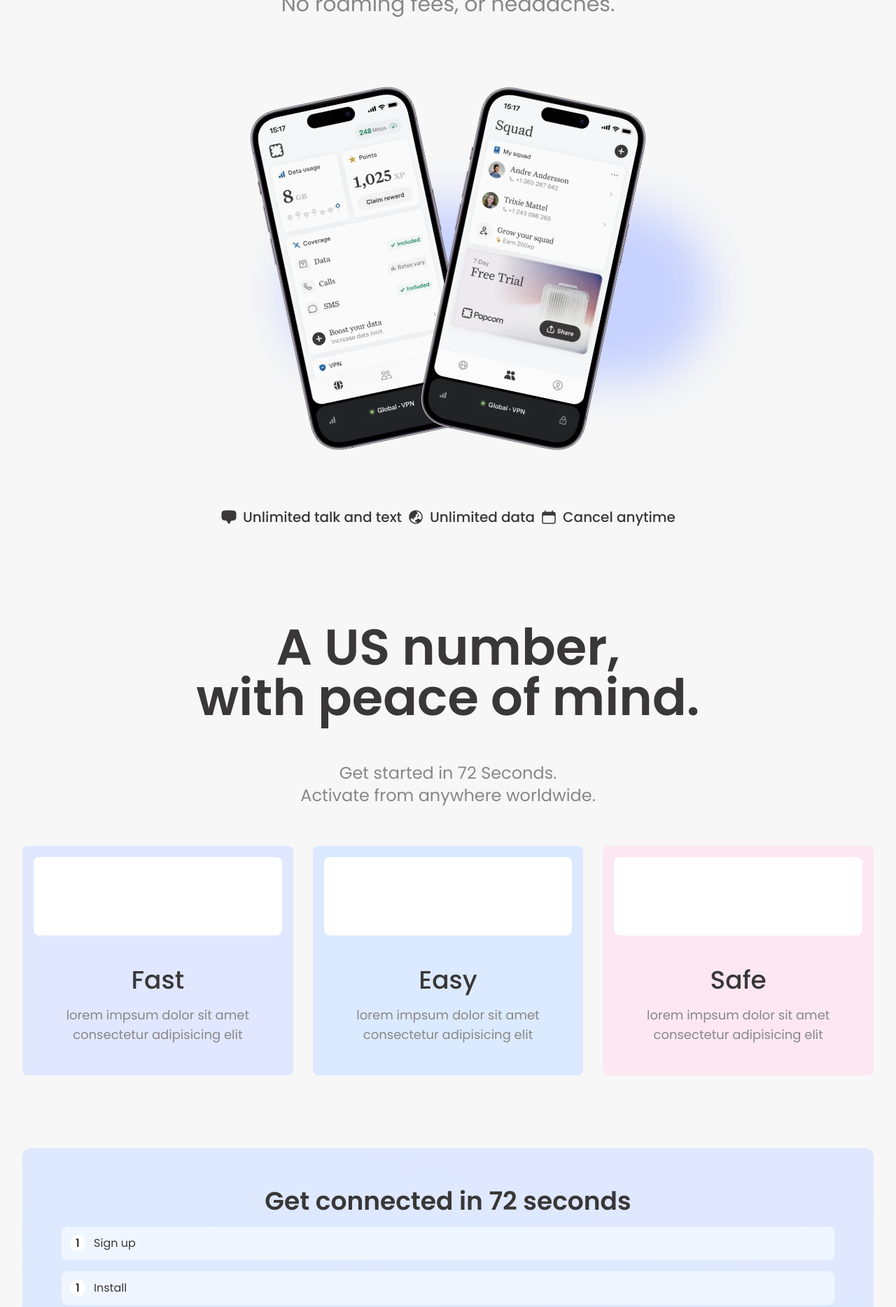
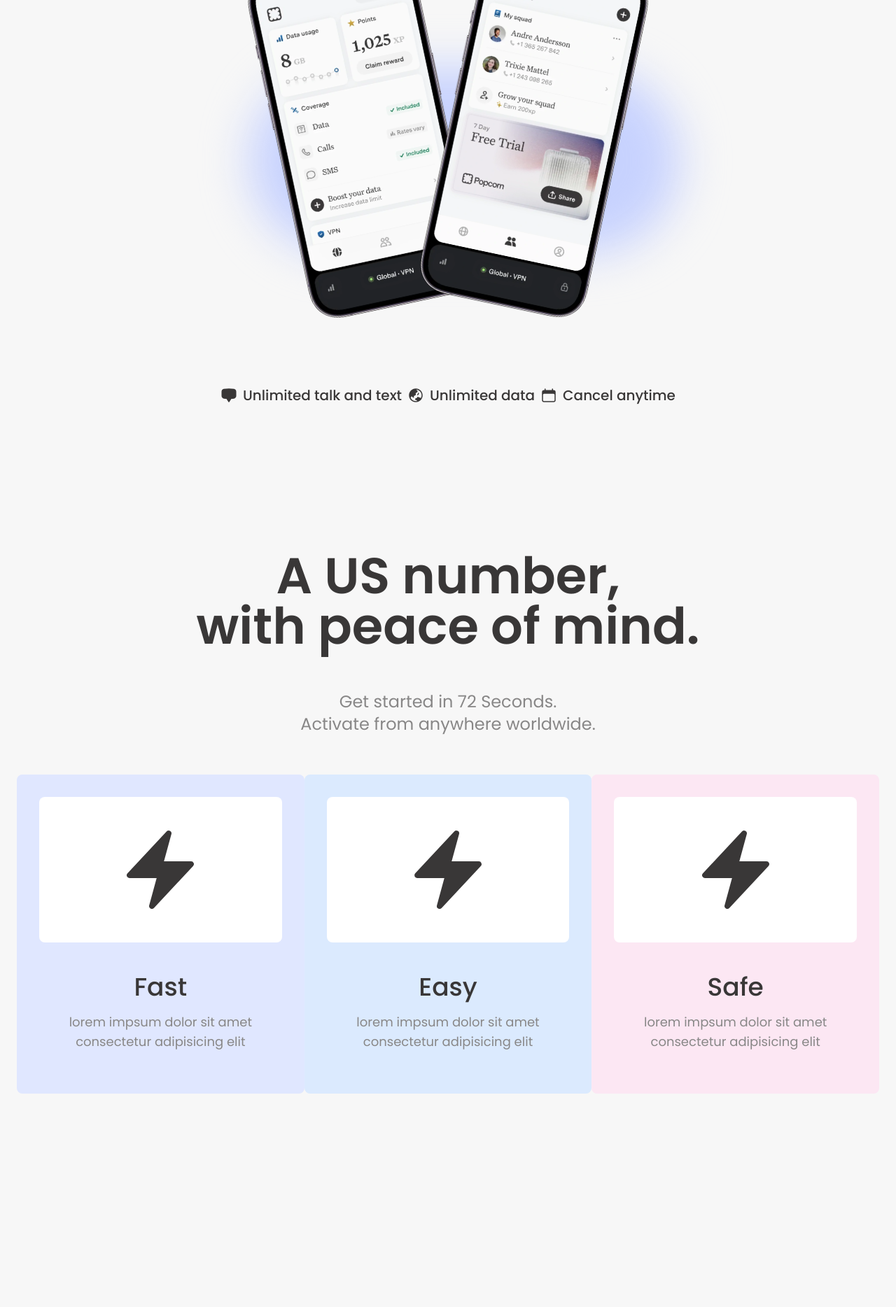
Before and after one commit to YasserDalali/landingpage, a React (Create React App) app: page / in a window 1280 px wide. Shown: the part 660-2528 px from the top of the page at 70% size. Built offline with nearby package versions, Linux system fonts and the light colour scheme; what tailwindcss-motion would draw is missing.

Commit message:
layout fixes + icons

```diff
--- a/src/components/elements/Card.jsx
+++ b/src/components/elements/Card.jsx
@@ -3,13 +3,20 @@ import React from 'react'
 export default function Card({title, desc, color}) {
 
   return (
-    <section className={` min-h-32 ${color} p-4 motion-preset-slide-up flex md:flex-col-reverse md:gap-7 md:rounded-lg justify-between items-center rounded-e-lg me-3 md:m-0 my-3`}>
+    <section className={` min-h-32 ${color} p-8 motion-preset-slide-up flex md:flex-col-reverse md:gap-7 md:rounded-lg justify-between items-center rounded-e-lg me-3 md:m-0 my-3`}>
         <div className='basis-2/3 md:basis-1'>
         <h3 className='font-medium text-xl md:text-4xl md:text-center md:my-4 '>{title}</h3>
-        <p className='text-accent md:text-center md:text-lg md:pb-7 mx-[10%]'>{desc}</p>
+        <p className='text-accent md:text-center md:text-lg md:pb-7 md:mx-[10%]'>{desc}</p>
         </div>
 
-        <div className='w-full p-14 md:basis-1 rounded-lg h-full basis-1/3 bg-white'></div>
+        <div className='w-full flex p-10 items-center justify-center md:basis-1 rounded-lg h-full basis-1/3  bg-white'>
+
+
+        <svg  xmlns="http://www.w3.org/2000/svg" viewBox="0 0 24 24" fill="currentColor" className="md:size-32">
+  <path fillRule="evenodd" d="M14.615 1.595a.75.75 0 0 1 .359.852L12.982 9.75h7.268a.75.75 0 0 1 .548 1.262l-10.5 11.25a.75.75 0 0 1-1.272-.71l1.992-7.302H3.75a.75.75 0 0 1-.548-1.262l10.5-11.25a.75.75 0 0 1 .913-.143Z" clipRule="evenodd" />
+</svg>
+
+        </div>
     </section>
   )
 }
--- a/src/components/sections/Benefits.jsx
+++ b/src/components/sections/Benefits.jsx
@@ -13,7 +13,7 @@ export default function Benefits({ref}) {
         A US number, <br></br> with peace of mind.
       </h2>
       <p className="text-center md:text-2xl mb-7 md:mb-14 text-accent ">Get started in 72 Seconds. <br /> Activate from anywhere worldwide.</p>
-<div className="flex flex-col md:flex-row md:items-center md:justify-between md:gap-7">
+<div className="flex flex-col md:flex-row md:justify-around ">
       <Card
         title="Fast"
         desc="lorem impsum dolor sit amet consectetur adipisicing elit"
--- a/src/components/sections/Cta.jsx
+++ b/src/components/sections/Cta.jsx
@@ -1,37 +1,49 @@
 import React from "react";
-import phonePeek from '../../images/667e7ff64aba18c8b49167a1_cta-img-mobile.png'
+import phone from "../../images/667ac579ffa8ca74d6093371_mockup-profile.png";
+import phonePeek from "../../images/667e7ff64aba18c8b49167a1_cta-img-mobile.png";
 export default function Cta() {
   return (
-    <div className="p-whitespacey md:p-whitespacex w-full">
-      <section className="p-14 bg-gradient-to-tr from-blue-100 to-indigo-100 rounded-t-xl">
-        <h1 className="text-4xl font-semibold text-center">Get connected in 72 seconds</h1>
+    <div className="p-whitespacex md:my-whitespacey w-full md:grid md:grid-cols-2 relative">
+      <section className="flex flex-col self-center items-center justify-center p-14 md:h-[90%] md:pe-[40%] bg-gradient-to-tr from-blue-100 to-indigo-100 rounded-t-xl md:rounded-xl">
+        <h1 className="text-3xl md:text-4xl font-semibold text-center">
+          Get connected in 72 seconds
+        </h1>
 
-        <p className="my-4 bg-blue-50 p-3 rounded-lg">
-          <span className="font-semibold bg-white px-2  rounded-full mr-2">
+        <p className="my-4 w-full bg-blue-50 p-3 rounded-lg">
+          <span className="font-semibold bg-white px-2 rounded-full mr-2">
             1
-          </span>{" "}
+          </span>
           Sign up
         </p>
-        <p className="my-4 bg-blue-50 p-3 rounded-lg">
-          <span className="font-semibold bg-white px-2  rounded-full mr-2">
+        <p className="my-4 w-full bg-blue-50 p-3 rounded-lg">
+          <span className="font-semibold bg-white px-2 rounded-full mr-2">
             1
-          </span>{" "}
+          </span>
           Install
         </p>
-        <p className="my-4 bg-blue-50 p-3 rounded-lg">
-          <span className="font-semibold bg-white px-2  rounded-full mr-2">
+        <p className="my-4 w-full bg-blue-50 p-3 rounded-lg">
+          <span className="font-semibold bg-white px-2 rounded-full mr-2">
             1
-          </span>{" "}
+          </span>
           Use
         </p>
       </section>
 
+      <img
+        src={phone}
+        alt=""
+        className="hidden md:block absolute top-0 left-[40%] z-10 -rotate-12 w-1/5"
+      />
 
-      <section className="pt-14 relative text-white bg-gradient-to-tr from-primary to-black rounded-xl -translate-y-4">
-        <h3 className="text-4xl md:text-6xl font-semibold text-center">One plan, <br /> one price.</h3>
-        <h2 className="text-6xl md:text-8xl font-semibold text-center my-7">$69</h2>
-        <img src={phonePeek} className=" w-[80%] mx-auto bottom-0" alt="" />
-
+      <section className="pt-14 md:ps-[20%] relative text-white bg-gradient-to-tr from-primary to-black rounded-xl -translate-y-4 md:translate-y-0">
+        <h3 className="text-4xl md:text-6xl font-semibold text-center">
+          One plan,
+          <br /> one price.
+        </h3>
+        <h2 className="text-6xl md:text-8xl font-semibold text-center my-7">
+          $69
+        </h2>
+        <img src={phonePeek} className="w-[80%] mx-auto bottom-0" alt="" />
       </section>
     </div>
   );
--- a/src/components/sections/Hero.jsx
+++ b/src/components/sections/Hero.jsx
@@ -58,7 +58,7 @@ export default function Hero() {
       </p>
 
 
-      <div className="min-h-fit w-full relative my-7 md:my-14 p-whitespace">
+      <div className="min-h-fit w-full relative my-7 md:my-14 p-whitespacex">
   <div className="w-full h-full  bg-indigo-200 rounded-full blur-3xl absolute scale-75 md:scale-50
   "></div>
 
@@ -84,7 +84,7 @@ export default function Hero() {
 
 
 
-      <div className="p-whitespace text-xl flex flex-col md:flex-row md:justify-evenly gap-2">
+      <div className="p-whitespacex text-xl flex flex-col md:flex-row md:justify-evenly gap-2">
         {perks.map((perk, index) => {
           return (
             <div
--- a/src/components/sections/NavBar.jsx
+++ b/src/components/sections/NavBar.jsx
@@ -1,9 +1,9 @@
 import React from 'react'
-
+import logo from '../../images/logo.svg'
 export default function NavBar() {
   return (
-    <nav className='flex justify-between p-4'>
-        <img src="f" alt="" />
+    <nav className='flex justify-between items-center p-whitespacex'>
+        <img src={logo} className='w-24' alt="" />
         <button className='btn'>Sign up</button>
     </nav>
   )
--- a/tailwind.config.js
+++ b/tailwind.config.js
@@ -17,9 +17,9 @@ module.exports = {
         accent: "#888787",
       },
       spacing: {
-        whitespace: "2rem 4.5rem",
-        whitespacex: "2rem",
-        whitespacey: "4.5rem",
+        whitespace: '10rem 1.5rem',
+        whitespacex: '1.5rem',
+        whitespacey: '10rem',
       },
     },
 
```
Also changed, not shown: src/images/667ac579ffa8ca74d6093371_mockup-profile.png (added), src/images/logo.svg (added).
